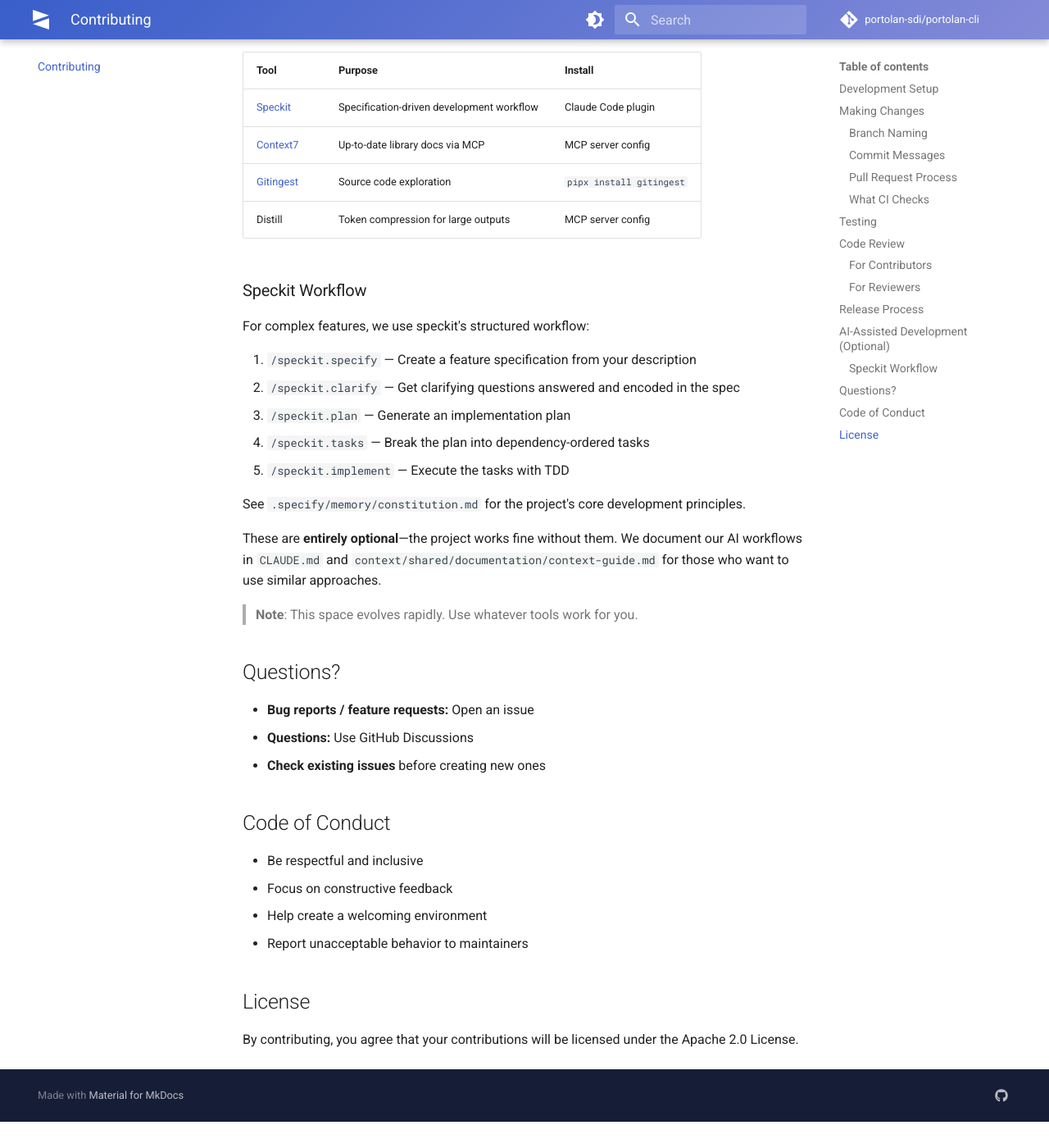
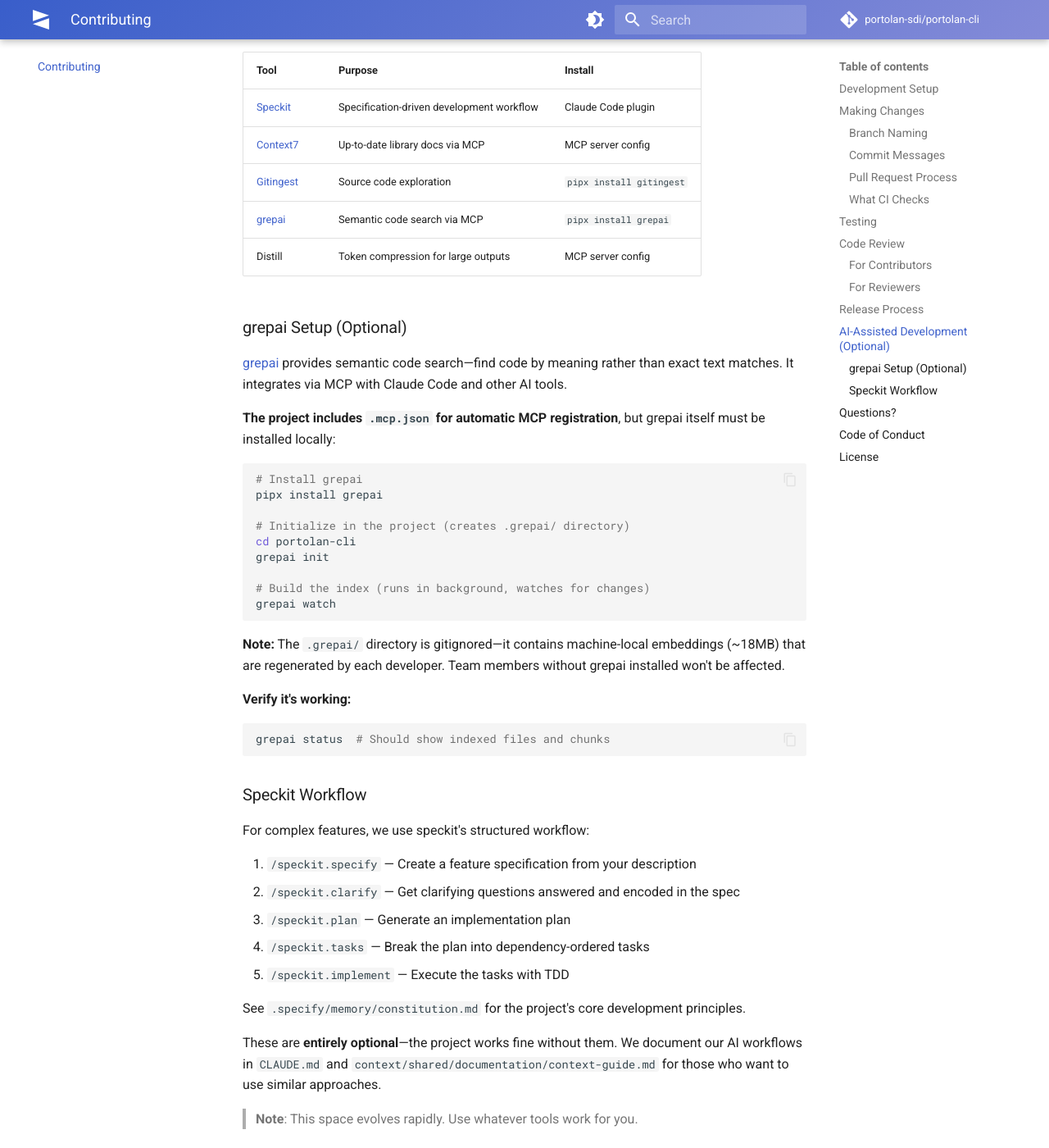
Before and after one commit to portolan-sdi/portolan-cli, an MkDocs documentation site: the page built from docs/contributing.md, in a window 1280 px wide and 1400 px high, scrolled down 4172 px. Shown: the whole window at 82% size. Built offline with MkDocs 1.6.1 and Material for MkDocs 9.7.7, drawn with Linux system fonts in a browser that asks for light colours; comment, search, counter and statistics services are not loaded; before the commit the page ends 5540 px from its top, so only the background shows below that.

Commit message:
feat(tooling): add grepai MCP integration for semantic code search (#79)
- Add .mcp.json for automatic MCP server registration (optional, requires grepai installed)
- Add .grepaiignore to exclude fixtures, build artifacts, and data files from indexing
- Add .grepai/ to .gitignore (local embeddings, ~18MB, regenerated per-developer)
- Document grepai setup in docs/contributing.md and CLAUDE.md tool table

Team members without grepai installed are unaffected—the MCP config is ignored
if the command isn't available.

Co-authored-by: Claude Opus 4.5 <noreply@anthropic.com>

````diff
--- a/docs/contributing.md
+++ b/docs/contributing.md
@@ -165,7 +165,33 @@ We use AI assistants (Claude Code, etc.) extensively for development. If you do
 | [Speckit](https://github.com/speckit/speckit) | Specification-driven development workflow | Claude Code plugin |
 | [Context7](https://context7.io) | Up-to-date library docs via MCP | MCP server config |
 | [Gitingest](https://github.com/cyclotruc/gitingest) | Source code exploration | `pipx install gitingest` |
+| [grepai](https://yoanbernabeu.github.io/grepai/) | Semantic code search via MCP | `pipx install grepai` |
 | Distill | Token compression for large outputs | MCP server config |
+
+### grepai Setup (Optional)
+
+[grepai](https://yoanbernabeu.github.io/grepai/) provides semantic code search—find code by meaning rather than exact text matches. It integrates via MCP with Claude Code and other AI tools.
+
+**The project includes `.mcp.json` for automatic MCP registration**, but grepai itself must be installed locally:
+
+```bash
+# Install grepai
+pipx install grepai
+
+# Initialize in the project (creates .grepai/ directory)
+cd portolan-cli
+grepai init
+
+# Build the index (runs in background, watches for changes)
+grepai watch
+```
+
+**Note:** The `.grepai/` directory is gitignored—it contains machine-local embeddings (~18MB) that are regenerated by each developer. Team members without grepai installed won't be affected.
+
+**Verify it's working:**
+```bash
+grepai status  # Should show indexed files and chunks
+```
 
 ### Speckit Workflow
 
````
Also changed, not shown: CLAUDE.md (+1 -0 lines), .mcp.json (added), 2 other files.
